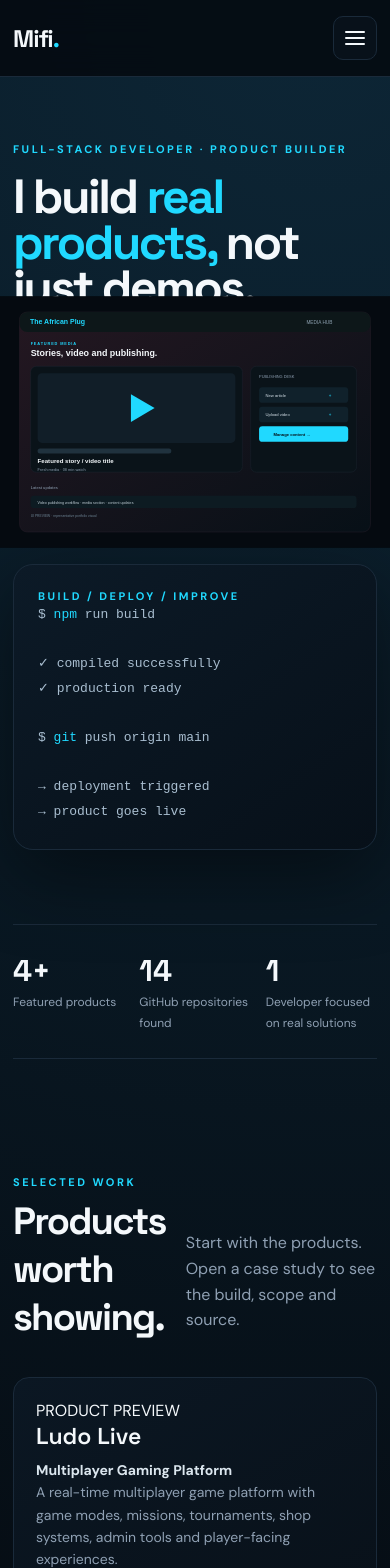
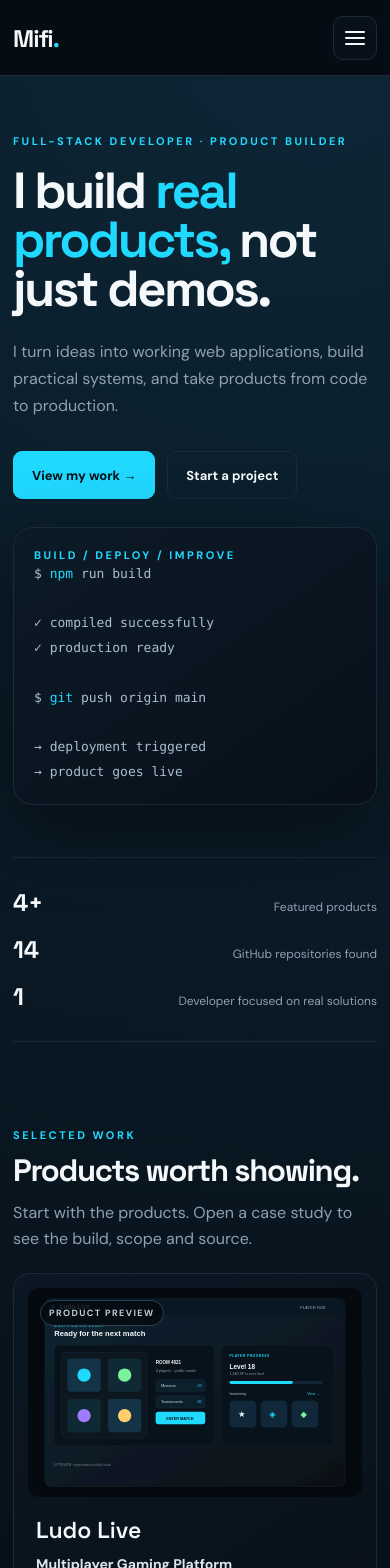
Before and after one commit to MrDan001/mifitech-portfolio, a Next.js app: page / in a window 390 px wide. Shown: the top 1568 px of the page. Built offline with nearby package versions, Linux system fonts and the light colour scheme.

Commit message:
Polish responsive mobile layout and contact form styling

```diff
--- a/app/globals.css
+++ b/app/globals.css
@@ -1,108 +1,674 @@
 @import url('https://fonts.googleapis.com/css2?family=DM+Sans:wght@400;500;600;700&family=Space+Grotesk:wght@500;600;700&display=swap');
 
-:root{--bg:#050a10;--panel:#0a121c;--panel2:#0d1824;--text:#f4f8fb;--muted:#8fa0b3;--line:#1a2a3a;--cyan:#20d9ff;--cyan2:#0bb8de;--green:#7cf29a}
+:root{
+  --bg:#050a10;
+  --panel:#0a121c;
+  --panel2:#0d1824;
+  --text:#f4f8fb;
+  --muted:#8fa0b3;
+  --line:#1a2a3a;
+  --cyan:#20d9ff;
+  --cyan2:#0bb8de;
+  --green:#7cf29a;
+}
+
 *{box-sizing:border-box}
 html{scroll-behavior:smooth;scroll-padding-top:92px}
-body{margin:0;background:radial-gradient(circle at 80% 0%,#0d2636 0,transparent 32%),var(--bg);color:var(--text);font-family:'DM Sans',sans-serif}
+body{
+  margin:0;
+  background:radial-gradient(circle at 80% 0%,#0d2636 0,transparent 32%),var(--bg);
+  color:var(--text);
+  font-family:'DM Sans',sans-serif;
+}
+body,button,input,select,textarea{font-synthesis:none}
 a{color:inherit;text-decoration:none}
 button{font:inherit}
 .wrap{width:min(1160px,calc(100% - 36px));margin:auto}
 
-.nav{min-height:76px;border-bottom:1px solid var(--line);display:flex;align-items:center;position:sticky;top:0;background:rgba(5,10,16,.86);backdrop-filter:blur(16px);z-index:50}
-.nav-inner{display:flex;justify-content:space-between;align-items:center;min-height:76px}
-.brand{font:700 24px 'Space Grotesk';letter-spacing:-1px}
+.nav{
+  height:76px;
+  border-bottom:1px solid var(--line);
+  display:flex;
+  align-items:center;
+  position:sticky;
+  top:0;
+  background:rgba(5,10,16,.9);
+  backdrop-filter:blur(16px);
+  z-index:50;
+}
+.nav-inner{
+  display:flex;
+  justify-content:space-between;
+  align-items:center;
+  height:76px;
+}
+.brand{
+  font:700 24px 'Space Grotesk',sans-serif;
+  letter-spacing:-1px;
+}
 .brand span{color:var(--cyan)}
-.links{display:flex;gap:26px;color:#b9c5d0;font-size:13px}
+.links{
+  display:flex;
+  gap:26px;
+  color:#b9c5d0;
+  font-size:13px;
+  font-weight:600;
+}
+.links a{transition:color .2s ease}
 .links a:hover{color:var(--cyan)}
-.menu-button{display:none;width:44px;height:44px;padding:10px;border:1px solid var(--line);border-radius:10px;background:#08111a;color:var(--text);cursor:pointer}
-.menu-line{display:block;width:20px;height:2px;background:currentColor;margin:4px auto;border-radius:2px}
-.mobile-menu{display:none;background:rgba(5,10,16,.98);border-bottom:1px solid var(--line)}
-.mobile-menu-inner{padding:14px 0 18px;display:grid;gap:6px}
-.mobile-menu-inner a{padding:13px 12px;border-radius:10px;color:#c4d0da;font-size:13px;font-weight:700}
-.mobile-menu-inner a:hover{background:#0d1824;color:var(--cyan)}
+.menu-button{
+  display:none;
+  width:44px;
+  height:44px;
+  padding:10px;
+  border:1px solid var(--line);
+  border-radius:10px;
+  background:#08111a;
+  color:var(--text);
+  cursor:pointer;
+}
+.menu-button:hover{border-color:#2c5268}
+.menu-line{
+  display:block;
+  width:20px;
+  height:2px;
+  background:currentColor;
+  margin:4px auto;
+  border-radius:2px;
+}
+.mobile-menu{
+  position:absolute;
+  left:0;
+  right:0;
+  top:76px;
+  background:rgba(5,10,16,.98);
+  border-bottom:1px solid var(--line);
+  box-shadow:0 20px 45px #0008;
+}
+.mobile-menu-inner{
+  padding:14px 0 18px;
+  display:grid;
+  gap:6px;
+}
+.mobile-menu-inner a{
+  padding:13px 12px;
+  border-radius:10px;
+  color:#c4d0da;
+  font-size:13px;
+  font-weight:700;
+}
+.mobile-menu-inner a:hover{
+  background:#0d1824;
+  color:var(--cyan);
+}
 
-.hero{padding:100px 0 74px;display:grid;grid-template-columns:1.12fr .88fr;gap:60px;align-items:center}
-.eyebrow{color:var(--cyan);font-size:11px;font-weight:700;letter-spacing:2.5px;text-transform:uppercase}
-.hero h1{font:700 clamp(48px,7vw,82px)/.95 'Space Grotesk';letter-spacing:-4px;margin:18px 0 24px}
+.hero{
+  padding:100px 0 74px;
+  display:grid;
+  grid-template-columns:1.12fr .88fr;
+  gap:60px;
+  align-items:center;
+}
+.eyebrow{
+  color:var(--cyan);
+  font-size:11px;
+  font-weight:700;
+  letter-spacing:2.5px;
+  text-transform:uppercase;
+}
+.hero h1{
+  font:700 clamp(48px,7vw,82px)/.95 'Space Grotesk',sans-serif;
+  letter-spacing:-4px;
+  margin:18px 0 24px;
+}
 .hero h1 em{font-style:normal;color:var(--cyan)}
-.hero p{font-size:18px;line-height:1.7;color:var(--muted);max-width:650px}
-.actions{display:flex;gap:12px;margin-top:32px;flex-wrap:wrap}
-.btn{display:inline-flex;align-items:center;justify-content:center;padding:13px 18px;border:1px solid var(--line);border-radius:9px;font-weight:700;font-size:13px;transition:.2s}
-.btn:hover{transform:translateY(-1px);border-color:#2c5268}
-.btn.primary{background:var(--cyan);color:#031017;border-color:var(--cyan)}
-.hero-art{border:1px solid var(--line);background:linear-gradient(145deg,#0c1a27,#071019);border-radius:20px;padding:24px;box-shadow:0 25px 80px #0007}
-.code{font:13px/1.9 monospace;color:#a9bed0}.code .c{color:var(--cyan)}
+.hero p{
+  font-size:18px;
+  line-height:1.7;
+  color:var(--muted);
+  max-width:650px;
+}
+.actions{
+  display:flex;
+  gap:12px;
+  margin-top:32px;
+  flex-wrap:wrap;
+}
+.btn{
+  display:inline-flex;
+  align-items:center;
+  justify-content:center;
+  min-height:46px;
+  padding:13px 18px;
+  border:1px solid var(--line);
+  border-radius:9px;
+  font-weight:700;
+  font-size:13px;
+  transition:transform .2s ease,border-color .2s ease,background .2s ease;
+}
+.btn:hover{
+  transform:translateY(-1px);
+  border-color:#2c5268;
+}
+.btn.primary{
+  background:var(--cyan);
+  color:#031017;
+  border-color:var(--cyan);
+}
+.btn.primary:hover{background:#36defe;border-color:#36defe}
+.hero-art{
+  border:1px solid var(--line);
+  background:linear-gradient(145deg,#0c1a27,#071019);
+  border-radius:20px;
+  padding:24px;
+  box-shadow:0 25px 80px #0007;
+}
+.code{
+  font:13px/1.9 ui-monospace,SFMono-Regular,Menlo,Monaco,Consolas,monospace;
+  color:#a9bed0;
+}
+.code .c{color:var(--cyan)}
 
-.statbar{display:grid;grid-template-columns:repeat(3,1fr);border-top:1px solid var(--line);border-bottom:1px solid var(--line);padding:26px 0;margin-bottom:86px}
-.stat strong{font:700 30px 'Space Grotesk';display:block}.stat span{color:var(--muted);font-size:12px}
+.statbar{
+  display:grid;
+  grid-template-columns:repeat(3,1fr);
+  border-top:1px solid var(--line);
+  border-bottom:1px solid var(--line);
+  padding:26px 0;
+  margin-bottom:86px;
+}
+.stat strong{
+  font:700 30px 'Space Grotesk',sans-serif;
+  display:block;
+}
+.stat span{color:var(--muted);font-size:12px}
 
 .section{padding:30px 0 90px}
-.section-head{display:flex;justify-content:space-between;align-items:end;gap:20px;margin-bottom:28px}
-.section h2{font:700 38px 'Space Grotesk';letter-spacing:-1.8px;margin:8px 0}
-.section-head p{color:var(--muted);max-width:520px;line-height:1.6}
-.grid{display:grid;grid-template-columns:repeat(2,1fr);gap:18px}
-.card{border:1px solid var(--line);background:linear-gradient(150deg,#0b1723,#081018);border-radius:16px;padding:22px;min-height:250px;transition:.2s}
-.card:hover{border-color:#2c5268;transform:translateY(-3px)}
-.icon{width:52px;height:52px;border-radius:14px;display:grid;place-items:center;background:#10283a;font-size:25px;margin-bottom:22px}
-.card h3{font:600 23px 'Space Grotesk';margin:0 0 8px}
-.card p{color:var(--muted);line-height:1.6;font-size:14px;margin:0 0 18px}.card-type{color:#dbe6ee}
+.section-head{
+  display:flex;
+  justify-content:space-between;
+  align-items:end;
+  gap:20px;
+  margin-bottom:28px;
+}
+.section h2{
+  font:700 38px 'Space Grotesk',sans-serif;
+  letter-spacing:-1.8px;
+  margin:8px 0;
+}
+.section-head p{
+  color:var(--muted);
+  max-width:520px;
+  line-height:1.6;
+}
+.grid{
+  display:grid;
+  grid-template-columns:repeat(2,1fr);
+  gap:18px;
+}
+.card{
+  border:1px solid var(--line);
+  background:linear-gradient(150deg,#0b1723,#081018);
+  border-radius:16px;
+  padding:14px;
+  min-height:0;
+  transition:border-color .2s ease,transform .2s ease;
+}
+.card:hover{
+  border-color:#2c5268;
+  transform:translateY(-3px);
+}
+.project-image{
+  position:relative;
+  aspect-ratio:16/9;
+  border-radius:11px;
+  overflow:hidden;
+  background:#08111a;
+  margin-bottom:18px;
+}
+.project-image img{
+  object-fit:cover;
+  transition:transform .35s ease;
+}
+.card:hover .project-image img{transform:scale(1.02)}
+.preview-badge{
+  position:absolute;
+  left:12px;
+  top:12px;
+  z-index:2;
+  padding:6px 8px;
+  border-radius:999px;
+  background:#050a10dd;
+  border:1px solid #2a4250;
+  color:#bcd0da;
+  font-size:9px;
+  letter-spacing:1.4px;
+  font-weight:700;
+}
+.card-copy{padding:0 8px 8px}
+.card h3{
+  font:600 23px 'Space Grotesk',sans-serif;
+  margin:0 0 8px;
+}
+.card p{
+  color:var(--muted);
+  line-height:1.6;
+  font-size:14px;
+  margin:0 0 18px;
+}
+.card-type{color:#dbe6ee}
 .tags{display:flex;gap:7px;flex-wrap:wrap}
-.tag{font-size:11px;border:1px solid var(--line);border-radius:999px;padding:5px 9px;color:#aebdca}
-.card-link{display:inline-block;margin-top:18px;color:var(--cyan);font-size:12px;font-weight:700}
+.tag{
+  font-size:11px;
+  border:1px solid var(--line);
+  border-radius:999px;
+  padding:5px 9px;
+  color:#aebdca;
+}
+.card-link{
+  display:inline-block;
+  margin-top:18px;
+  color:var(--cyan);
+  font-size:12px;
+  font-weight:700;
+}
 
-.work-links{display:grid;grid-template-columns:repeat(2,1fr);gap:10px}
-.work-link{display:flex;align-items:center;justify-content:space-between;gap:14px;padding:15px 16px;border:1px solid var(--line);border-radius:12px;background:#08111a;color:#c4d0da;font-size:13px;transition:.2s}
-.work-link:hover{border-color:#2c5268;background:#0c1723;color:var(--text);transform:translateY(-2px)}
+.work-links{
+  display:grid;
+  grid-template-columns:repeat(2,1fr);
+  gap:10px;
+  max-width:920px;
+}
+.work-link{
+  display:flex;
+  align-items:center;
+  justify-content:space-between;
+  gap:14px;
+  padding:15px 16px;
+  border:1px solid var(--line);
+  border-radius:12px;
+  background:#08111a;
+  color:#c4d0da;
+  font-size:13px;
+  transition:border-color .2s ease,transform .2s ease,background .2s ease;
+}
+.work-link:hover{
+  border-color:#2c5268;
+  background:#0c1723;
+  color:var(--text);
+  transform:translateY(-2px);
+}
 .work-link-arrow{color:var(--cyan);font-size:15px}
 
-.about{display:grid;grid-template-columns:1fr 1fr;gap:22px}
-.panel{border:1px solid var(--line);background:#08111a;border-radius:16px;padding:28px}
-.panel h3{font:600 22px 'Space Grotesk';margin:0 0 12px}.panel p{color:var(--muted);line-height:1.75}
+.about{
+  display:grid;
+  grid-template-columns:1fr 1fr;
+  gap:22px;
+}
+.panel{
+  border:1px solid var(--line);
+  background:#08111a;
+  border-radius:16px;
+  padding:28px;
+}
+.panel h3{
+  font:600 22px 'Space Grotesk',sans-serif;
+  margin:0 0 12px;
+}
+.panel p{color:var(--muted);line-height:1.75}
 .skills{display:grid;grid-template-columns:1fr 1fr;gap:10px}
-.skill{padding:13px;border:1px solid var(--line);border-radius:10px;color:#c4d0da;font-size:13px}
+.skill{
+  padding:13px;
+  border:1px solid var(--line);
+  border-radius:10px;
+  color:#c4d0da;
+  font-size:13px;
+}
 
-.contact-shell{display:grid;grid-template-columns:1.05fr .95fr;gap:18px;padding:2px}
-.contact-copy{padding:34px 8px 34px 0}
+.contact-shell{
+  display:grid;
+  grid-template-columns:.78fr 1.22fr;
+  gap:24px;
+  align-items:start;
+}
+.contact-copy{padding:24px 8px 24px 0}
 .contact-copy h2{max-width:680px}
-.contact-copy p{color:var(--muted);line-height:1.8;max-width:620px}
-.contact-actions{display:flex;gap:12px;flex-wrap:wrap;margin-top:26px}
-.contact-card{position:relative;border:1px solid #1d4051;border-radius:18px;background:radial-gradient(circle at 100% 0%,#123446 0,transparent 40%),linear-gradient(145deg,#0b1924,#071017);padding:26px;overflow:hidden;min-height:260px;box-shadow:0 24px 70px #0005}
-.contact-card-top{display:flex;align-items:center;justify-content:space-between;margin-bottom:62px}
-.contact-status{display:inline-flex;align-items:center;gap:8px;font-size:10px;font-weight:700;letter-spacing:1.6px;color:#9fb7c5}
-.status-dot{width:8px;height:8px;border-radius:50%;background:var(--green);box-shadow:0 0 0 5px #7cf29a1c}
+.contact-copy>p{
+  color:var(--muted);
+  line-height:1.8;
+  max-width:620px;
+  font-size:15px;
+}
+.contact-mini{
+  display:grid;
+  gap:6px;
+  margin-top:24px;
+  padding:16px 0;
+  border-top:1px solid var(--line);
+  border-bottom:1px solid var(--line);
+}
+.contact-mini span{
+  font-size:10px;
+  letter-spacing:2px;
+  text-transform:uppercase;
+  color:#718599;
+  font-weight:700;
+}
+.contact-mini a{color:var(--cyan);font-size:13px;font-weight:700}
+.contact-note-card{
+  display:flex;
+  gap:12px;
+  margin-top:16px;
+  padding:16px;
+  border:1px solid var(--line);
+  border-radius:14px;
+  background:#08111a;
+}
+.contact-note-icon{
+  display:grid;
+  place-items:center;
+  flex:none;
+  width:38px;
+  height:38px;
+  border-radius:10px;
+  background:#0e2634;
+  color:var(--cyan);
+  font-size:11px;
+  font-weight:700;
+}
+.contact-note-card strong{display:block;font-size:13px}
+.contact-note-card p{
+  margin:3px 0 0;
+  color:var(--muted)!important;
+  font-size:12px!important;
+  line-height:1.6!important;
+}
+.contact-card{
+  position:relative;
+  border:1px solid #1d4051;
+  border-radius:18px;
+  background:radial-gradient(circle at 100% 0%,#123446 0,transparent 40%),linear-gradient(145deg,#0b1924,#071017);
+  padding:24px;
+  min-width:0;
+  box-shadow:0 24px 70px #0005;
+  overflow:hidden;
+}
+.contact-card-top{
+  display:flex;
+  align-items:center;
+  justify-content:space-between;
+  margin-bottom:22px;
+}
+.contact-status{
+  display:inline-flex;
+  align-items:center;
+  gap:8px;
+  font-size:10px;
+  font-weight:700;
+  letter-spacing:1.6px;
+  color:#9fb7c5;
+}
+.status-dot{
+  width:8px;
+  height:8px;
+  border-radius:50%;
+  background:var(--green);
+  box-shadow:0 0 0 5px #7cf29a1c;
+}
 .contact-arrow{color:var(--cyan);font-size:20px}
-.contact-label{display:block;color:#718599;font-size:10px;font-weight:700;letter-spacing:2px;margin-bottom:10px}
-.contact-email{display:block;font:600 clamp(18px,3vw,28px) 'Space Grotesk';line-height:1.15;word-break:break-word;color:var(--text)}
-.contact-email:hover{color:var(--cyan)}
-.contact-note{display:block;margin-top:14px;color:#8fa0b3;font-size:12px;line-height:1.6}
 
-footer{border-top:1px solid var(--line);padding:28px 0;color:var(--muted);font-size:12px}
-.footer-inner{display:flex;justify-content:space-between;gap:20px;flex-wrap:wrap}.footer-inner a{color:var(--cyan)}
+.contact-form{display:grid;gap:16px}
+.form-row{
+  display:grid;
+  grid-template-columns:1fr 1fr;
+  gap:12px;
+}
+.contact-form label{display:grid;gap:7px}
+.contact-form label span{
+  font-size:10px;
+  letter-spacing:1.5px;
+  text-transform:uppercase;
+  color:#91a6b4;
+  font-weight:700;
+}
+.contact-form input,
+.contact-form select,
+.contact-form textarea{
+  width:100%;
+  border:1px solid #1b3443;
+  background:#07121a;
+  color:var(--text);
+  border-radius:10px;
+  padding:12px 13px;
+  outline:none;
+  font:inherit;
+  font-size:13px;
+}
+.contact-form textarea{
+  resize:vertical;
+  min-height:92px;
+  line-height:1.55;
+}
+.contact-form input::placeholder,
+.contact-form textarea::placeholder{color:#526a7a}
+.contact-form input:focus,
+.contact-form select:focus,
+.contact-form textarea:focus{
+  border-color:#2a7187;
+  box-shadow:0 0 0 3px #20d9ff12;
+}
+.form-submit{
+  width:100%;
+  margin-top:2px;
+  cursor:pointer;
+}
+.form-submit:disabled{opacity:.65;cursor:wait}
+.form-footnote{
+  margin:0;
+  color:#6f8595;
+  font-size:11px;
+  line-height:1.5;
+}
+.form-footnote a{color:var(--cyan)}
+.form-error{
+  margin:0;
+  color:#ff9eae;
+  font-size:12px;
+  line-height:1.5;
+}
+.form-success{
+  display:flex;
+  gap:14px;
+  align-items:flex-start;
+  padding:12px 0;
+}
+.success-icon{
+  flex:none;
+  width:46px;
+  height:46px;
+  border-radius:13px;
+  background:#123226;
+  color:var(--green);
+  display:grid;
+  place-items:center;
+  font-weight:800;
+}
+.form-success h3{
+  margin:8px 0 6px;
+  font:600 22px 'Space Grotesk',sans-serif;
+}
+.form-success p{
+  color:var(--muted);
+  font-size:13px;
+  line-height:1.6;
+  margin:0 0 18px;
+}
+.hp{
+  position:absolute!important;
+  width:1px!important;
+  height:1px!important;
+  padding:0!important;
+  margin:-1px!important;
+  overflow:hidden!important;
+  clip:rect(0,0,0,0)!important;
+  white-space:nowrap!important;
+  border:0!important;
+}
+
+footer{
+  border-top:1px solid var(--line);
+  padding:28px 0;
+  color:var(--muted);
+  font-size:12px;
+}
+.footer-inner{
+  display:flex;
+  justify-content:space-between;
+  gap:20px;
+  flex-wrap:wrap;
+}
+.footer-inner a{color:var(--cyan)}
 
 .case{padding:70px 0 100px}
-.back-link{display:inline-flex;color:var(--cyan);font-size:13px;margin-bottom:28px}
-.case-hero{display:grid;grid-template-columns:1fr .8fr;gap:40px;align-items:center}
-.case h1{font:700 64px/.95 'Space Grotesk';letter-spacing:-3px;margin:14px 0}
-.case-intro{color:var(--muted);line-height:1.7;font-size:17px}
-.case-visual{min-height:310px;border:1px solid var(--line);border-radius:18px;background:radial-gradient(circle at 50% 30%,#16465c,#08111a 62%);display:flex;flex-direction:column;align-items:center;justify-content:center;gap:18px}
-.case-visual-icon{font-size:80px;line-height:1}.case-visual span{font-size:10px;letter-spacing:2.3px;color:#8fa0b3;font-weight:700}
-.case-section{margin-top:55px}.case-section h2{font:600 30px 'Space Grotesk';margin:7px 0 16px}
-.facts{display:grid;grid-template-columns:repeat(3,1fr);gap:14px}
-.fact{border:1px solid var(--line);padding:18px;border-radius:12px;background:#08111a}.fact small{color:var(--muted);display:block}.fact strong{display:block;margin-top:7px;line-height:1.35}
-.case-cta{display:flex;align-items:center;justify-content:space-between;gap:24px;padding:26px;border:1px solid var(--line);background:#08111a;border-radius:16px}.case-cta h2{margin-bottom:0}
+.back-link{
+  display:inline-flex;
+  color:var(--cyan);
+  font-size:13px;
+  margin-bottom:28px;
+}
+.case-hero{
+  display:grid;
+  grid-template-columns:1fr .86fr;
+  gap:40px;
+  align-items:center;
+}
+.case h1{
+  font:700 64px/.95 'Space Grotesk',sans-serif;
+  letter-spacing:-3px;
+  margin:14px 0;
+}
+.case-intro{
+  color:var(--muted);
+  line-height:1.7;
+  font-size:17px;
+}
+.case-preview{
+  position:relative;
+  min-height:310px;
+  border:1px solid var(--line);
+  border-radius:18px;
+  background:#08111a;
+  overflow:hidden;
+}
+.case-preview img{object-fit:cover}
+.case-section{margin-top:55px}
+.case-section h2{
+  font:600 30px 'Space Grotesk',sans-serif;
+  margin:7px 0 16px;
+}
+.facts{
+  display:grid;
+  grid-template-columns:repeat(3,1fr);
+  gap:14px;
+}
+.fact{
+  border:1px solid var(--line);
+  padding:18px;
+  border-radius:12px;
+  background:#08111a;
+}
+.fact small{color:var(--muted);display:block}
+.fact strong{display:block;margin-top:7px;line-height:1.35}
+.case-cta{
+  display:flex;
+  align-items:center;
+  justify-content:space-between;
+  gap:24px;
+  padding:26px;
+  border:1px solid var(--line);
+  background:#08111a;
+  border-radius:16px;
+}
+.case-cta h2{margin-bottom:0}
 
 @media(max-width:800px){
+  .wrap{width:min(100% - 26px,1160px)}
   .desktop-links{display:none}
   .menu-button{display:block}
-  .mobile-menu{display:block}
-  .hero,.case-hero,.about,.contact-shell{grid-template-columns:1fr}
-  .hero{padding-top:65px}
-  .hero h1{letter-spacing:-2.5px}
-  .grid,.work-links{grid-template-columns:1fr}
-  .statbar{gap:15px}
-  .case h1{font-size:48px}
+
+  .hero{
+    padding:58px 0 52px;
+    grid-template-columns:1fr;
+    gap:28px;
+  }
+  .hero h1{
+    letter-spacing:-2.5px;
+    font-size:clamp(44px,13vw,62px);
+    line-height:.97;
+  }
+  .hero p{font-size:16px;line-height:1.7}
+  .hero-art{padding:20px}
+
+  .statbar{
+    grid-template-columns:1fr;
+    gap:10px;
+    margin-bottom:62px;
+  }
+  .stat{
+    display:flex;
+    align-items:baseline;
+    justify-content:space-between;
+    gap:16px;
+    padding:3px 0;
+  }
+  .stat strong{font-size:24px}
+
+  .section{padding:24px 0 70px}
+  .section-head{
+    display:block;
+    margin-bottom:22px;
+  }
+  .section h2{font-size:31px;letter-spacing:-1.3px}
+  .section-head p{margin-top:10px}
+
+  .grid,
+  .work-links,
+  .about,
+  .contact-shell,
+  .case-hero{
+    grid-template-columns:1fr;
+  }
+  .grid{gap:14px}
+  .project-image{aspect-ratio:16/10}
+  .work-links{gap:8px}
+  .work-link{padding:14px}
+  .about{gap:14px}
+  .panel{padding:22px}
+  .skills{grid-template-columns:1fr}
+
+  .contact-shell{gap:14px}
+  .contact-copy{
+    padding:6px 0 0;
+  }
+  .contact-copy h2{font-size:32px}
+  .contact-card{padding:18px}
+  .form-row{grid-template-columns:1fr}
+  .contact-form{gap:14px}
+
+  .case{padding:50px 0 80px}
+  .case h1{font-size:47px;letter-spacing:-2px}
+  .case-preview{min-height:225px}
   .facts{grid-template-columns:1fr}
-  .case-cta{align-items:flex-start;flex-direction:column}
-  .contact-copy{padding-right:0}
-  .wrap{width:min(100% - 26px,1160px)}
+  .case-cta{
+    align-items:flex-start;
+    flex-direction:column;
+    padding:20px;
+  }
+  .case-cta .actions{width:100%}
+  .case-cta .btn{width:100%}
+
+  .actions .btn{min-height:48px}
+  .contact-form input,
+  .contact-form select,
+  .contact-form textarea{font-size:14px}
 }
```
